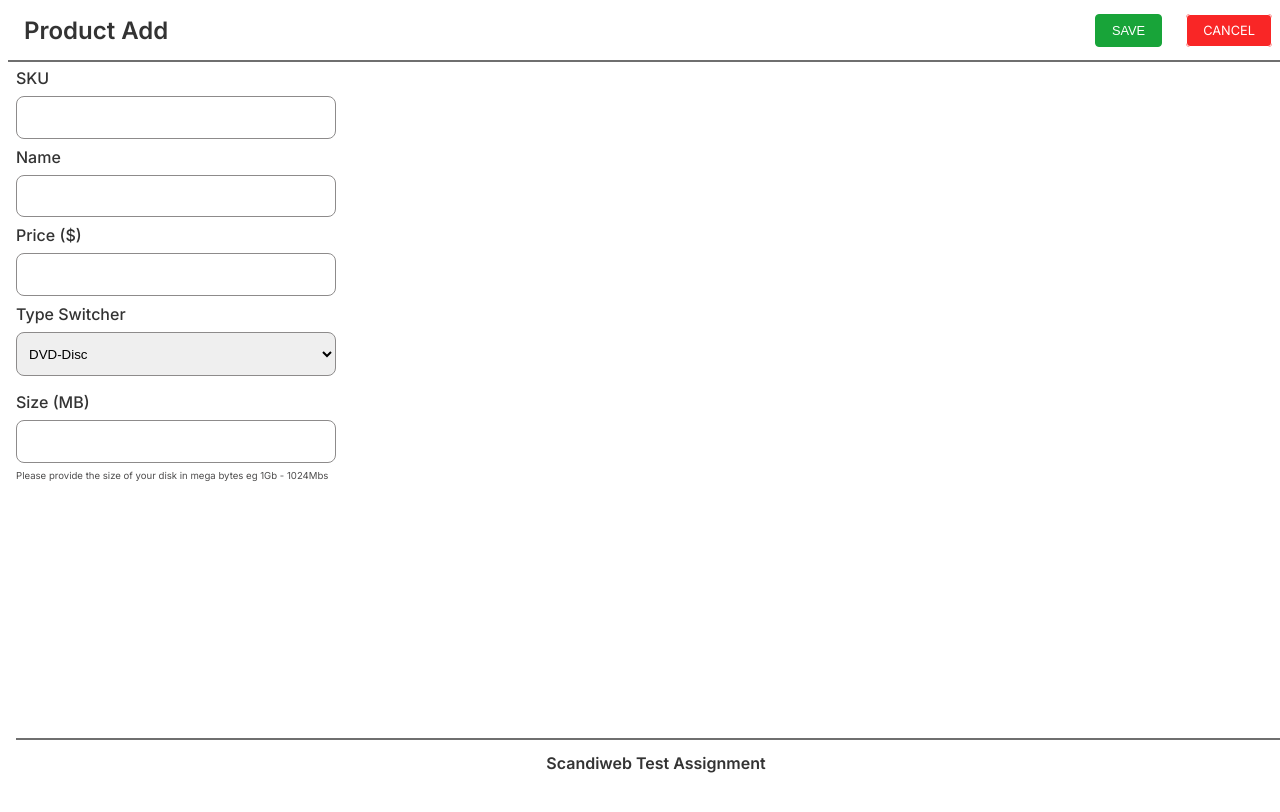
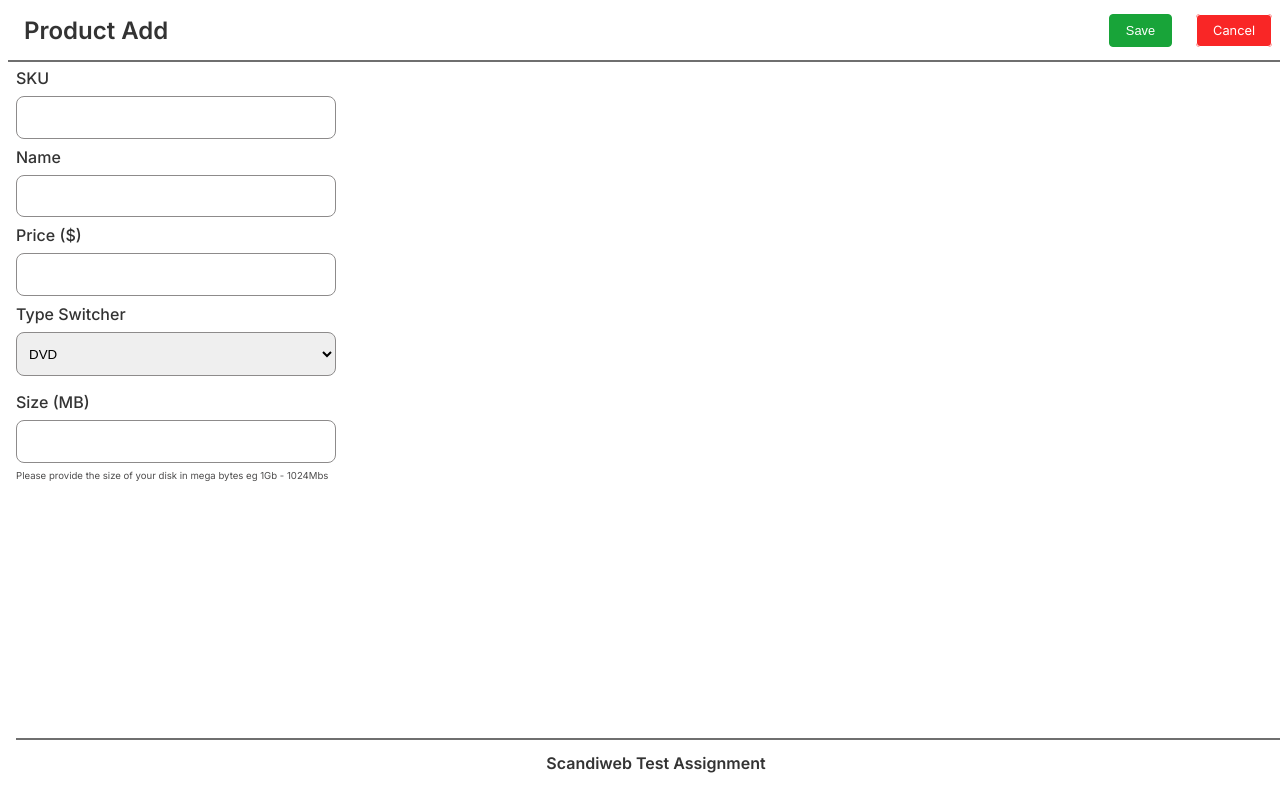
Before and after one commit to emalindahk/junior-assessment, a Next.js app: page /product-add in a window 1280 px wide. Shown: the top 812 px of the page. Built offline with nearby package versions, Linux system fonts and the light colour scheme.

Commit message:
Edit save button text

```diff
--- a/app/product-add/page.js
+++ b/app/product-add/page.js
@@ -14,7 +14,7 @@ const categories = [
   {
     id: "DVD",
     value: 1,
-    name: "DVD-Disc",
+    name: "DVD",
   },
   {
     id: "Book",
@@ -75,10 +75,10 @@ function ProductAdd() {
     <div className={styles.productAdd}>
       <Header label="Product Add">
         <Button primary onClick={handleSubmit}>
-          SAVE
+          Save
         </Button>
         <Link className={styles.productAdd__action} href="/">
-          CANCEL
+          Cancel
         </Link>
       </Header>
       <form className={styles.productAdd__form} id="product_form">
```
